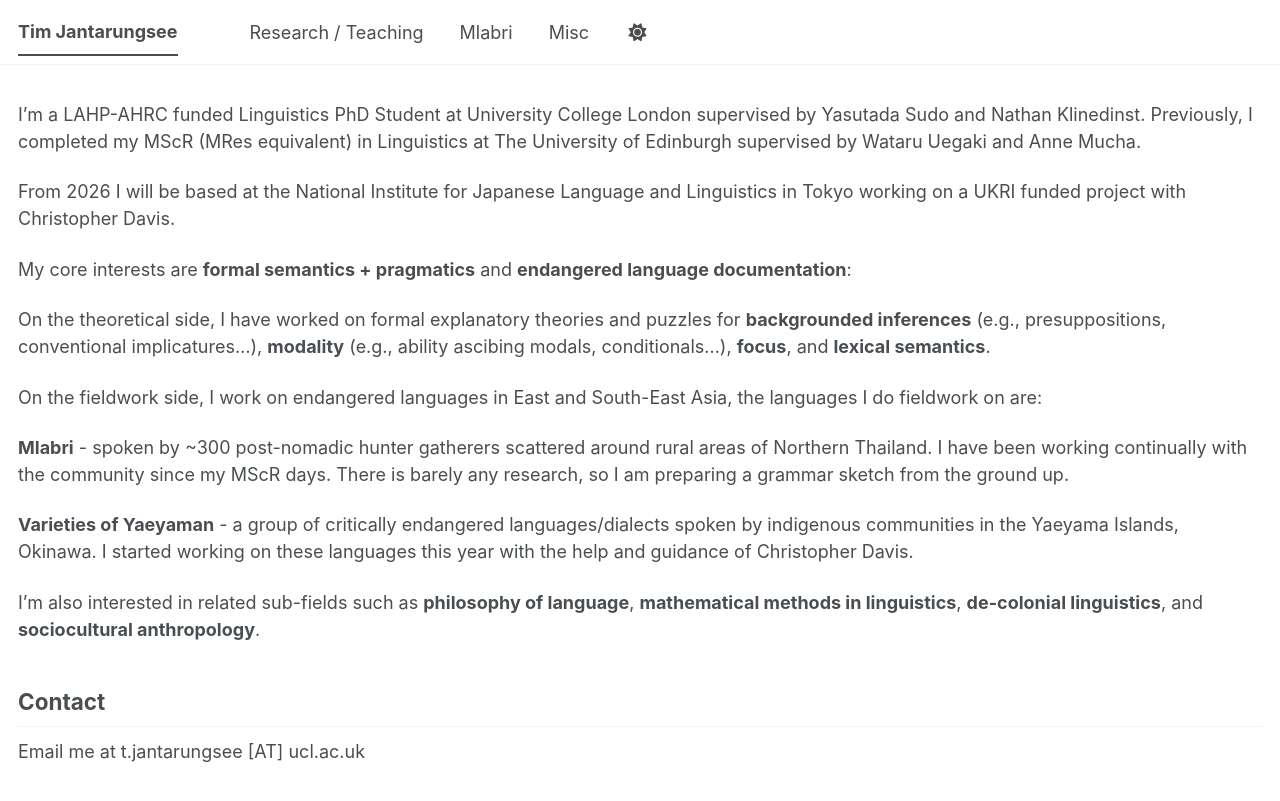
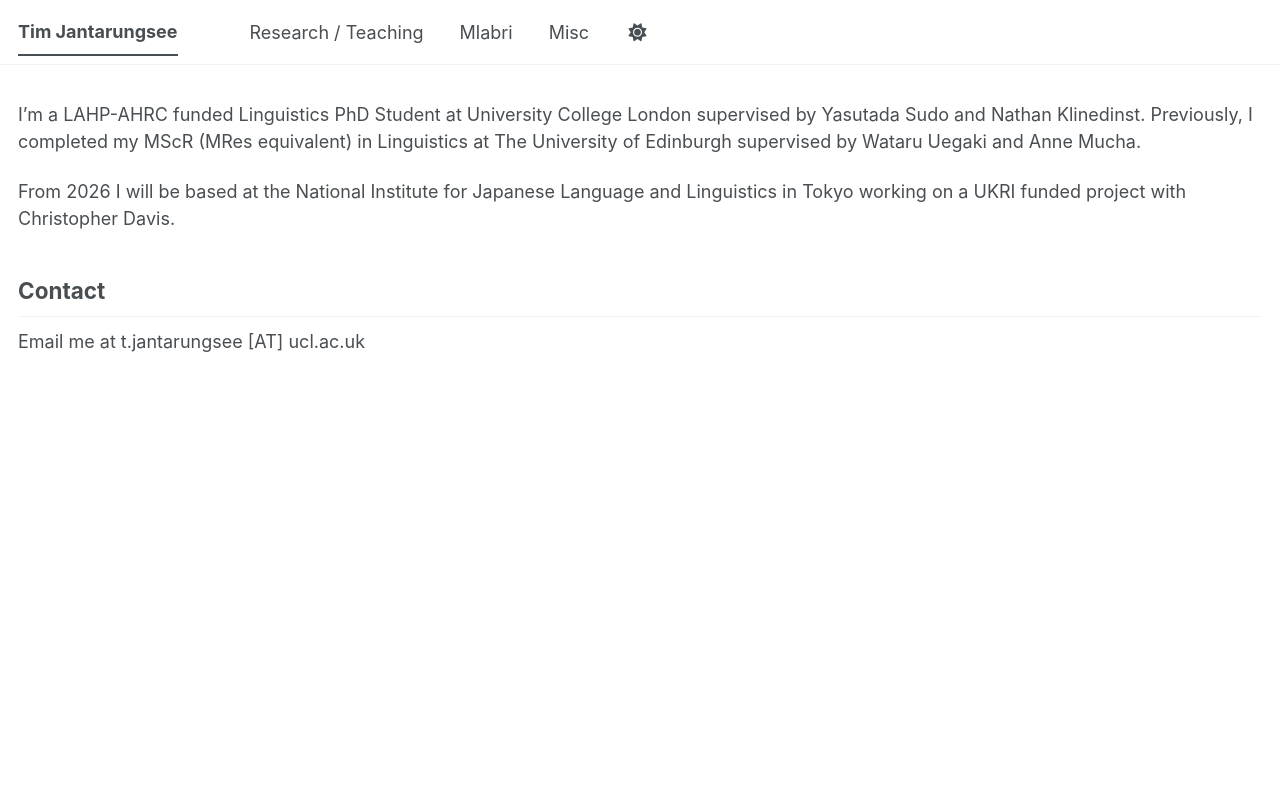
Before and after one commit to timjantarungsee/timjantarungsee.github.io, a Jekyll site: the page built from _pages/about.md, in a window 1280 px wide. Shown: the top 801 px of the page. Built offline with Jekyll 4.4.1, drawn with Linux system fonts in a browser that asks for light colours; a script bundle is joined from its source files by our own code; library files that are not in the unit come from our copies.

Commit message:
Update about.md

```diff
--- a/_pages/about.md
+++ b/_pages/about.md
@@ -12,17 +12,5 @@ I'm a LAHP-AHRC funded Linguistics PhD Student at University College London supe
 From 2026 I will be based at the National Institute for Japanese Language and Linguistics in Tokyo working on a UKRI funded project with Christopher Davis.
 
 
-My core interests are **formal semantics + pragmatics** and **endangered language documentation**:
-
-On the theoretical side, I have worked on formal explanatory theories and puzzles for **backgrounded inferences** (e.g., presuppositions, conventional implicatures...), **modality** (e.g., ability ascibing modals, conditionals...), **focus**, and **lexical semantics**.
-
-On the fieldwork side, I work on endangered languages in East and South-East Asia, the languages I do fieldwork on are:
-
-**Mlabri** - spoken by ~300 post-nomadic hunter gatherers scattered around rural areas of Northern Thailand. I have been working continually with the community since my MScR days. There is barely any research, so I am preparing a grammar sketch from the ground up.
-
-**Varieties of Yaeyaman** - a group of critically endangered languages/dialects spoken by indigenous communities in the Yaeyama Islands, Okinawa. I started working on these languages this year with the help and guidance of Christopher Davis.
-
-I'm also interested in related sub-fields such as **philosophy of language**, **mathematical methods in linguistics**, **de-colonial linguistics**, and **sociocultural anthropology**.
-
 ## Contact
 Email me at t.jantarungsee [AT] ucl.ac.uk
```
